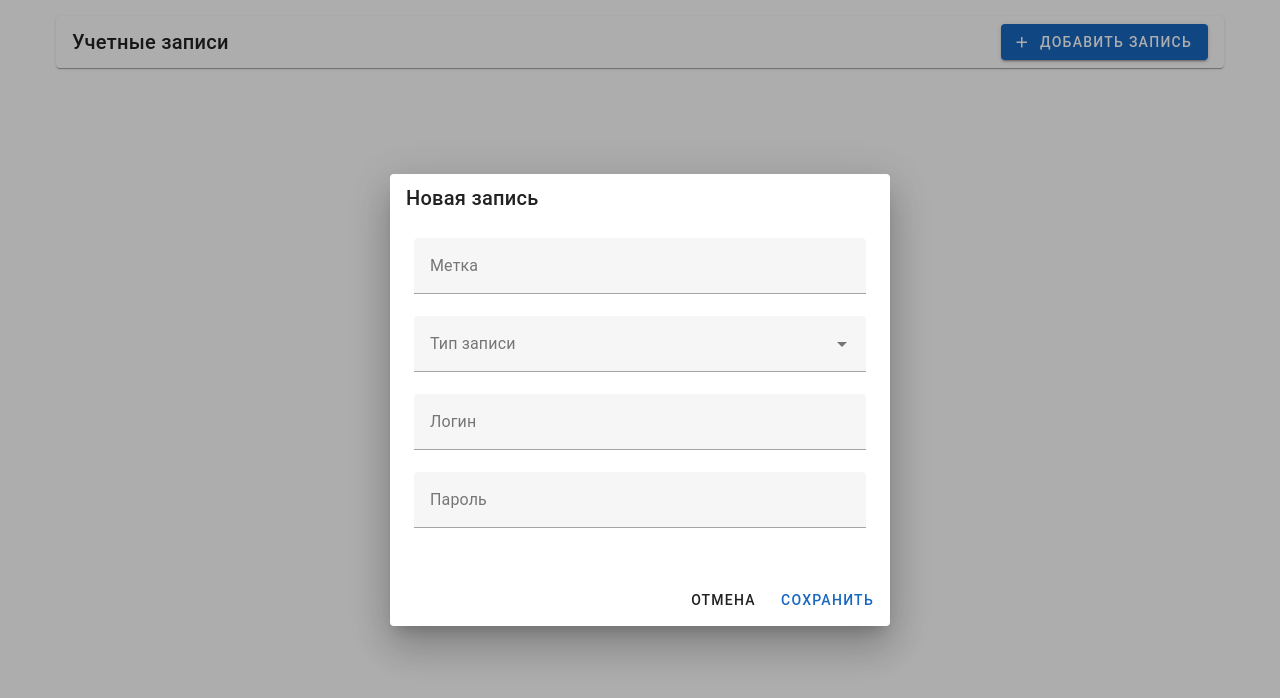
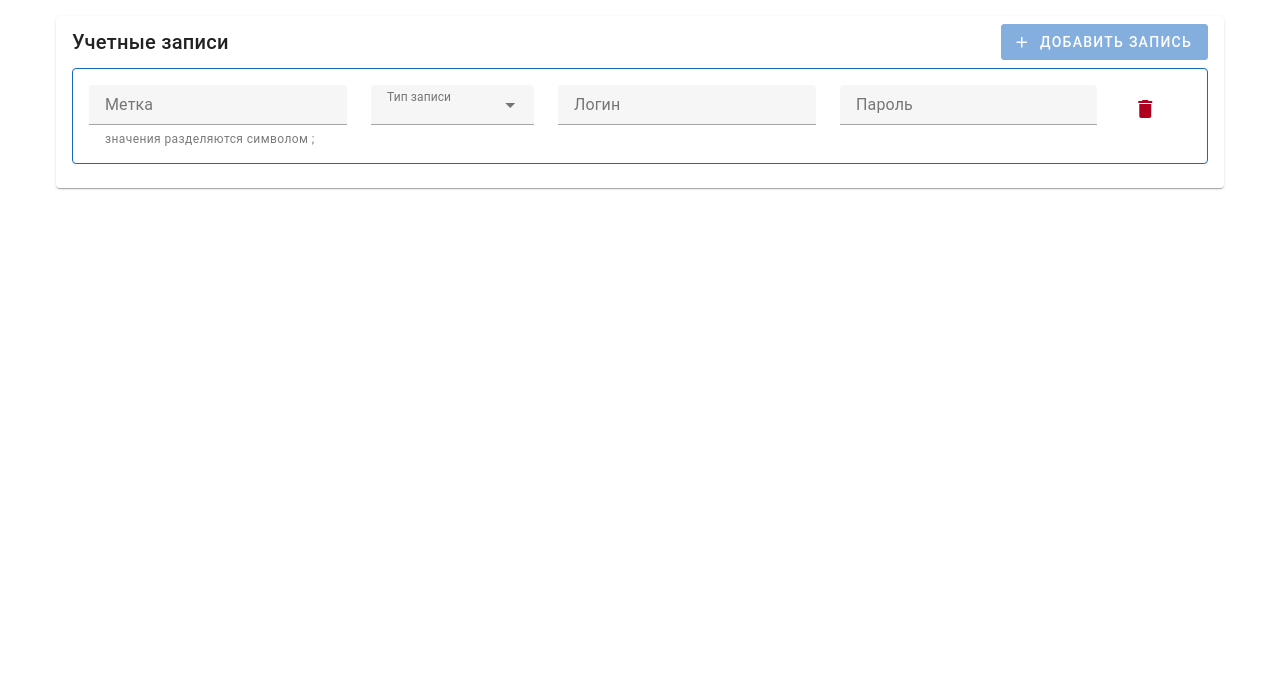
Before and after one commit to padhrusha/frontendTestTask_Vue_Form, a Vue app: page / in a window 1280 px wide. Both pictures are taken after a click on the button "ДОБАВИТЬ ЗАПИСЬ". Shown: the top 698 px of the page. Built offline with nearby package versions, Linux system fonts and the light colour scheme; the HTML template or start-up script is replaced by a standard one.

Commit message:
add functionlity to add,edit  account and validate it input

```diff
--- a/src/components/AccountDialog.vue
+++ /dev/null
@@ -1,27 +0,0 @@
-<template>
-  <v-dialog v-model="visible" max-width="500">
-    <v-card>
-      <v-card-title>Новая запись</v-card-title>
-      <v-card-text>
-        <v-text-field label="Метка" />
-        <v-select label="Тип записи" :items="[]" />
-        <v-text-field label="Логин" />
-        <v-text-field label="Пароль" type="password" />
-      </v-card-text>
-      <v-card-actions>
-        <v-spacer />
-        <v-btn @click="closeDialog">Отмена</v-btn>
-        <v-btn color="primary">Сохранить</v-btn>
-      </v-card-actions>
-    </v-card>
-  </v-dialog>
-</template>
-
-<script setup lang="ts">
-const visible = defineModel<boolean>();
-
-function closeDialog() {
-  visible.value = false;
-}
-
-</script>
--- a/src/components/AccountManagement.vue
+++ b/src/components/AccountManagement.vue
@@ -3,23 +3,71 @@
     <v-card-title class="d-flex align-center">
       Учетные записи
       <v-spacer />
-      <v-btn color="primary" @click="openDialog">
+      <v-btn color="primary" :disabled="!canAdd" @click="addAccount">
         <v-icon start>mdi-plus</v-icon>
         Добавить запись
       </v-btn>
     </v-card-title>
+
+    <v-card-text>
+      <AccountRow
+        v-for="(account, index) in addedAccounts"
+        :key="'added-' + index"
+        :account="account"
+        @remove="removeAdded(index)"
+      />
+
+      <v-divider v-if="addedAccounts.length && editingAccount" class="my-10" />
+
+      <AccountRow
+        v-if="editingAccount"
+        :account="editingAccount"
+        editing
+        @remove="removeEditing"
+        @saved="onAccountSaved"
+      />
+    </v-card-text>
   </v-card>
-
-  <AccountDialog v-model="dialog" />
 </template>
 
 <script setup lang="ts">
-import { ref } from 'vue';
-import AccountDialog from './AccountDialog.vue';
+import { ref, reactive, computed } from 'vue';
+import AccountRow from './AccountRow.vue';
+import type { Account } from '@/types/account';
 
-const dialog = ref(false);
+const addedAccounts = reactive<Account[]>([]);
+const editingAccount = ref<Account | null>(null);
 
-function openDialog() {
-  dialog.value = true;
+const canAdd = computed(() => !editingAccount.value);
+
+function createEmptyAccount(): Account {
+  return {
+    labelInput: '',
+    label: [],
+    entryType: '',
+    login: '',
+    password: null,
+    saved: false,
+  };
+}
+
+function addAccount() {
+  if (!canAdd.value) return;
+  editingAccount.value = reactive(createEmptyAccount());
+}
+
+function onAccountSaved() {
+  if (!editingAccount.value) return;
+  editingAccount.value.saved = true;
+  addedAccounts.push(editingAccount.value);
+  editingAccount.value = null;
+}
+
+function removeAdded(index: number) {
+  addedAccounts.splice(index, 1);
+}
+
+function removeEditing() {
+  editingAccount.value = null;
 }
 </script>
--- /dev/null
+++ b/src/components/AccountRow.vue
@@ -0,0 +1,126 @@
+<template>
+  <v-card
+    class="mb-2"
+    :class="{'create-mode': editing }"
+    variant="outlined"
+    @mouseleave="onMouseLeave"
+  >
+    <v-card-text>
+      <v-row align="start">
+        <v-col cols="12" sm="6" :md="hasPassword ? 3 : 4">
+          <v-text-field
+            v-model="account.labelInput"
+            label="Метка"
+            maxlength="50"
+            counter
+            hint="значения разделяются символом ;"
+            :rules="labelRules"
+            validate-on="blur"
+            @blur="parseLabels"
+            density="compact"
+            persistent-hint
+          />
+        </v-col>
+        <v-col cols="12" sm="6" :md="hasPassword ? 2 : 3">
+          <v-select
+            v-model="account.entryType"
+            label="Тип записи"
+            :items="entryTypes"
+            density="compact"
+            persistent-hint
+          />
+        </v-col>
+        <v-col cols="12" sm="6" :md="hasPassword ? 3 : 4">
+          <v-text-field
+            v-model="account.login"
+            label="Логин"
+            :rules="requiredRules"
+            maxlength="100"
+            density="compact"
+            persistent-hint
+          />
+        </v-col>
+        <v-col v-if="hasPassword" cols="12" sm="6" md="3">
+          <v-text-field
+            v-model="account.password"
+            label="Пароль"
+            type="password"
+            :rules="requiredRules"
+            maxlength="100"
+            density="compact"
+            persistent-hint
+          />
+        </v-col>
+        <v-col cols="auto">
+          <v-btn icon="mdi-delete" variant="text" color="error" @click="emit('remove')" />
+        </v-col>
+      </v-row>
+    </v-card-text>
+  </v-card>
+</template>
+
+<script setup lang="ts">
+import { computed, watch } from 'vue';
+import type { Account } from '@/types/account';
+
+const props = withDefaults(defineProps<{
+  account: Account
+  editing?: boolean
+}>(), {
+  editing: false,
+});
+
+const emit = defineEmits<{
+  remove: []
+  saved: []
+}>();
+
+const hasPassword = computed(() => props.account.entryType !== 'LDAP');
+
+const entryTypes = ['LDAP', 'Локальная'];
+
+const requiredRules = [
+  (v: string) => !!v || 'Поле обязательно для заполнения',
+];
+
+const labelPattern = /^[\p{L}\p{N}\s]+(;[\p{L}\p{N}\s]+)*;?$/u;
+
+const labelRules = [
+  (v: string) => !v || labelPattern.test(v) || 'Допускаются только буквы, цифры и пробелы, разделённые символом ;',
+];
+
+function isComplete(): boolean {
+  if (!props.account.entryType || !props.account.login) return false;
+  if (hasPassword.value && !props.account.password) return false;
+  if (props.account.labelInput && !labelPattern.test(props.account.labelInput)) return false;
+  return true;
+}
+
+function parseLabels() {
+  props.account.label = (props.account.labelInput || '')
+    .split(';')
+    .map(s => s.trim())
+    .filter(s => s.length > 0)
+    .map(s => ({ test: s }));
+}
+
+function onMouseLeave() {
+  parseLabels();
+  if (isComplete()) {
+    emit('saved');
+  }
+}
+
+watch(() => props.account.entryType, (value) => {
+  if (value === 'LDAP') {
+    props.account.password = null;
+  }
+});
+</script>
+
+
+<style scoped>
+.create-mode {
+  border-color: rgb(var(--v-theme-primary));
+}
+</style>
--- /dev/null
+++ b/src/types/account.ts
@@ -0,0 +1,8 @@
+export interface Account {
+  labelInput: string;
+  label: { test: string }[];
+  entryType: string;
+  login: string;
+  password: string | null;
+  saved: boolean;
+}
```
Also changed, not shown: 1 other file (tests, documents, lock files or other folders).
